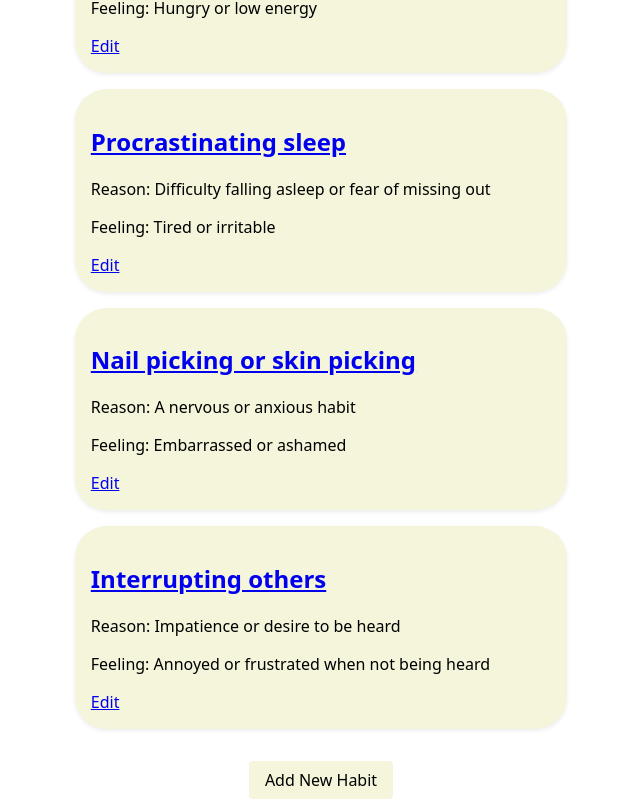
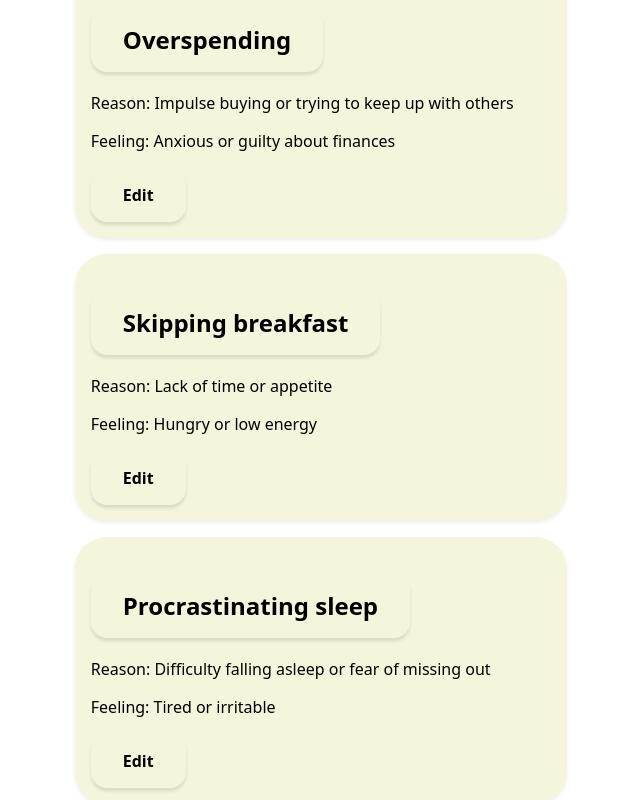
Before and after one commit to FelixJncs/capstone-project, a Next.js app: page / in a window 1280 px wide. Shown: the part 1600-2400 px from the top of the page, without its empty margins (319-959 px from the left). Built offline with nearby package versions, Linux system fonts and the light colour scheme.

Commit message:
changed_styling_Links_add_styling_EditHabitForm

```diff
--- a/components/HabitCard.js
+++ b/components/HabitCard.js
@@ -10,17 +10,30 @@ const StyledHabitCard = styled.li`
     margin: 0;
   }
 `;
-
+const StyledSmallLink = styled(Link)`
+  display: inline-block;
+  padding: 1rem 2rem;
+  background-color: beige;
+  border-radius: 1rem;
+  box-shadow: 0 0.2rem 0.2rem rgba(0, 0, 0, 0.1);
+  border: none;
+  text-decoration: none;
+  color: black;
+  font-weight: bold;
+  cursor: pointer;
+`;
 export default function HabitCard({ habit }) {
   return (
     <StyledHabitCard>
       <h2 key={habit.id}>
-        <Link href={`/habits/${habit.id}`}>{habit.name}</Link>
+        <StyledSmallLink href={`/habits/${habit.id}`}>
+          {habit.name}
+        </StyledSmallLink>
       </h2>
 
       <p>Reason: {habit.reason}</p>
       <p>Feeling: {habit.feeling}</p>
-      <Link href={`/edithabit/${habit.id}`}>Edit</Link>
+      <StyledSmallLink href={`/edithabit/${habit.id}`}>Edit</StyledSmallLink>
     </StyledHabitCard>
   );
 }
--- a/components/StyledTitle.js
+++ b/components/StyledTitle.js
@@ -5,4 +5,5 @@ export const StyledTitle = styled.h1`
   border: 1px solid #ccc;
   margin: 2rem;
   background-color: beige;
+  border-radius: 2rem;
 `;
--- a/pages/index.js
+++ b/pages/index.js
@@ -12,18 +12,17 @@ const StyledHabitListContainer = styled.div`
 `;
 
 const StyledAddLink = styled(Link)`
-  margin-top: 1rem;
-  padding: 0.5rem 1rem;
+  display: inline-block;
+  padding: 1rem 2rem;
   background-color: beige;
+  border-radius: 1rem;
+  box-shadow: 0 0.2rem 0.2rem rgba(0, 0, 0, 0.1);
+  border: none;
+  text-decoration: none;
   color: black;
-  border-radius: 4px;
-  text-decoration: none;
+  font-weight: bold;
+  margin: 0 2rem 2rem;
   cursor: pointer;
-  transition: background-color 0.2s ease;
-
-  &:hover {
-    background-color: rgba(255, 235, 205, 0.5);
-  }
 `;
 export default function Home() {
   return (
```
Also changed, not shown: components/AddHabitsForm.js (+2 -14 lines), components/EditHabitForm.js (+2 -15 lines), components/HabitDetailsPage.js (+2 -14 lines), components/StyledLink.js (added, +16 -0 lines).
